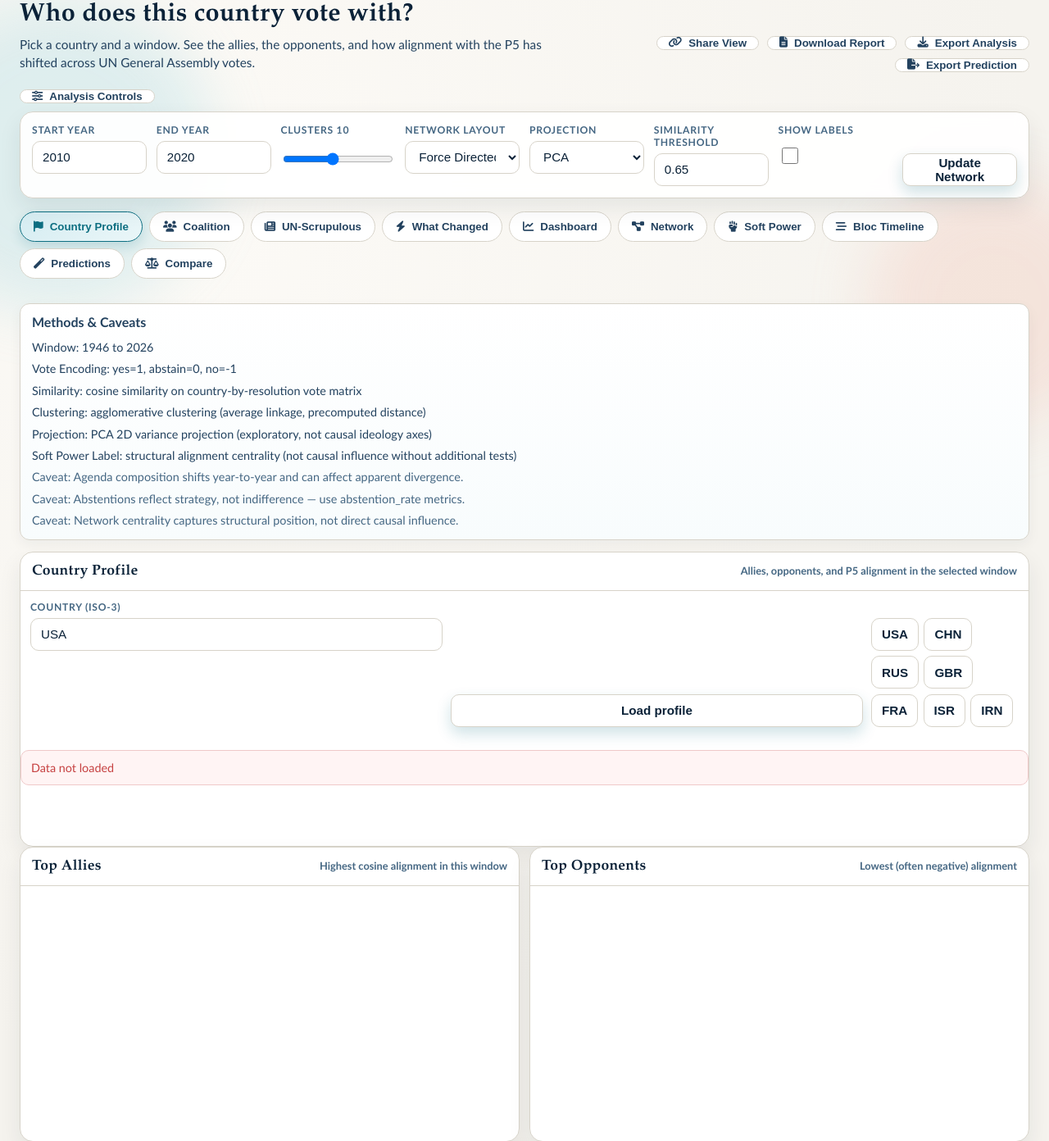
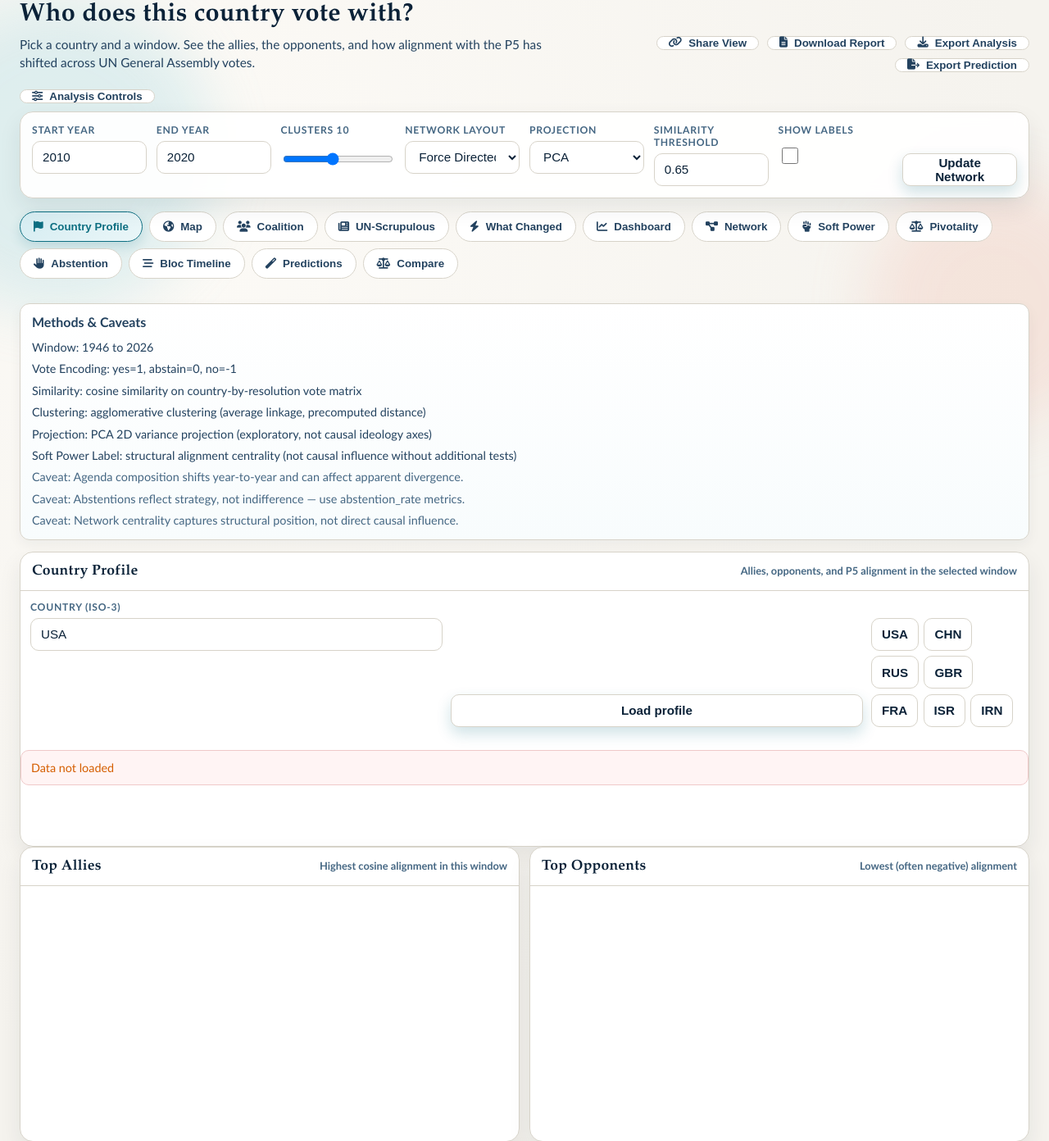
Before and after one commit to Caliban-17/UN-Voting-Records, a Flask app: page / in a window 1280 px wide. Shown: the part 61-1453 px from the top of the page at 82% size. Run offline with Flask 3, Linux system fonts and the light colour scheme; some libraries are stand-ins or nearby versions.

Commit message:
feat(ui): world alignment map, pivotality + abstention tabs, colorblind-safe palette
New 'Map' tab: a Plotly choropleth shading every country by cosine voting
alignment with a selected country over the year window (blue = aligned,
orange = opposed). Backed by a new /api/country/<code>/alignment-map endpoint
that reuses preprocess_for_similarity + calculate_similarity.

Surface two analyses that existed but were never shown in the UI:
- Pivotality tab  — swing votes on close resolutions (/api/analysis/pivotality)
- Abstention tab  — top abstainers + most-abstained topics (/api/analysis/abstention)

Colorblind-safe palette (Okabe-Ito): the green/red --ok/--bad CSS vars and the
newsletter _COLOR_UP/_COLOR_DOWN constants become blue (#0072b2) / vermillion
(#d55e00); same for the diverging map scale and the prediction Yes/No bars.
Centralized in CSS vars + a JS PALETTE const + SVG constants so web and email agree.

Also:
- CSP connect-src now allows cdn.plot.ly — Plotly fetches its world topojson at
  render time, so the choropleth basemap was blank without it.
- Honour prefers-reduced-motion (disable the decorative orb animation).

Tests: /api/country/<code>/alignment-map happy + unknown-country paths.

Co-Authored-By: Claude Opus 4.8 <noreply@anthropic.com>

```diff
--- a/app/middleware.py
+++ b/app/middleware.py
@@ -101,7 +101,9 @@ def register_middleware(app: Flask) -> None:
             "style-src 'self' 'unsafe-inline' https://cdnjs.cloudflare.com; "
             "font-src 'self' https://cdnjs.cloudflare.com data:; "
             "img-src 'self' data: blob:; "
-            "connect-src 'self'; "
+            # cdn.plot.ly: Plotly fetches world topojson at render time for the
+            # choropleth/geo charts; without this the map basemap is blank.
+            "connect-src 'self' https://cdn.plot.ly; "
             "object-src 'none'; "
             "base-uri 'self'; "
             "frame-ancestors 'none'"
--- a/app/routes/core.py
+++ b/app/routes/core.py
@@ -364,6 +364,52 @@ def country_profile(code: str):
         return make_error(str(exc), 400)
     except Exception as exc:
         return make_server_error("Country profile error", exc)
+
+
+@bp.route("/api/country/<code>/alignment-map", methods=["GET"])
+@cached_api
+def country_alignment_map(code: str):
+    """Alignment of every country with ``code`` over a window — the data behind
+    the world choropleth. ``alignment`` is the cosine similarity of the two
+    countries' vote vectors, in [-1 (opposed) .. +1 (aligned)].
+    """
+    if get_df() is None:
+        return make_error("Data not loaded", 500)
+    try:
+        country = normalize_country_code(code)
+        start_year, end_year = validate_year_range(request.args.to_dict())
+        vote_matrix, _, _ = preprocess_for_similarity(get_df(), start_year, end_year)
+        if vote_matrix is None or vote_matrix.empty:
+            return make_error("Not enough data in this window", 400)
+        sim = calculate_similarity(vote_matrix)
+        if sim is None or country not in sim.index:
+            return make_error(
+                f"No alignment data for {country} in {start_year}–{end_year}", 404
+            )
+        names = country_names()
+        row = sim.loc[country]
+        points = [
+            {"code": c, "name": names.get(c, c), "alignment": round(float(row[c]), 4)}
+            for c in sim.index
+            if c != country
+        ]
+        points.sort(key=lambda p: p["alignment"], reverse=True)
+        return jsonify({
+            "country": country,
+            "country_name": names.get(country, country),
+            "start_year": start_year,
+            "end_year": end_year,
+            "points": points,
+            "meta": get_method_metadata(
+                start_year,
+                end_year,
+                context={"analysis": "alignment_map", "country": country},
+            ),
+        })
+    except ValueError as exc:
+        return make_error(str(exc), 400)
+    except Exception as exc:
+        return make_server_error("Alignment map error", exc)
 
 
 @bp.route("/api/drift", methods=["GET"])
--- a/static/css/style.css
+++ b/static/css/style.css
@@ -9,11 +9,29 @@
   --paper-200: #ece8e0;
   --card: #ffffff;
   --line: #d7d3c9;
-  --ok: #2a9d57;
-  --warn: #d38b2a;
-  --bad: #c64141;
+  /* Colorblind-safe semantic colors (Okabe-Ito). Were green/red (#2a9d57 /
+     #c64141), the worst pairing for red-green deficiency (~8% of men). Blue vs
+     vermillion is distinguishable for all common types. One source of truth —
+     every drift card, tier, tally bar and bloc tile picks these up. */
+  --ok: #0072b2;   /* aligned / convergence / yes  (blue) */
+  --warn: #d38b2a; /* abstain / caution            (amber) */
+  --bad: #d55e00;  /* opposed / divergence / no    (vermillion) */
   --shadow: 0 12px 28px rgba(11, 34, 56, 0.08);
   --radius: 16px;
+}
+
+/* Respect users who ask for less motion: kill the decorative orb drift and any
+   transitions/animations. (The animated .bg-orb elements otherwise ignore it.) */
+@media (prefers-reduced-motion: reduce) {
+  *,
+  *::before,
+  *::after {
+    animation-duration: 0.001ms !important;
+    animation-iteration-count: 1 !important;
+    transition-duration: 0.001ms !important;
+    scroll-behavior: auto !important;
+  }
+  .bg-orb { animation: none !important; }
 }
 
 * {
--- a/static/js/app.js
+++ b/static/js/app.js
@@ -26,6 +26,22 @@ const state = {
   lastPrediction: null,
   lastTraining: null,
   methodsMeta: null,
+};
+
+// Colorblind-safe palette (Okabe-Ito), single source of truth for Plotly
+// traces. Matches the CSS --ok / --bad and the newsletter SVG colors. Blue vs
+// vermillion replaces the old green/red, which was unreadable for red-green
+// colour deficiency.
+const PALETTE = {
+  yes: "#0072b2", // aligned / convergence (blue)
+  no: "#d55e00", // opposed / divergence (vermillion)
+  abstain: "#999999", // grey
+  // Diverging scale for the alignment map: opposed (vermillion) → neutral → aligned (blue)
+  diverging: [
+    [0, "#d55e00"],
+    [0.5, "#f2f2f2"],
+    [1, "#0072b2"],
+  ],
 };
 
 let softPowerToken = 0;
@@ -1061,8 +1077,8 @@ async function predictVote() {
           type: "bar",
           marker: {
             color: labels.map((label) => {
-              if (label === "Yes") return "#2a9d57";
-              if (label === "No") return "#c64141";
+              if (label === "Yes") return PALETTE.yes;
+              if (label === "No") return PALETTE.no;
               return "#1f8ea5";
             }),
           },
@@ -2017,6 +2033,205 @@ async function runAnalysis() {
   }
 }
 
+// ── Alignment map · Pivotality · Abstention (new analytical views) ──────────
+
+async function loadAlignmentMap() {
+  const host = document.getElementById("alignmentMap");
+  if (!host) return;
+  const code = normalizeCodeInput(document.getElementById("mapCountry")?.value) || "USA";
+  setLoading(host, `Mapping voting alignment with ${code}…`);
+  try {
+    requirePlotly();
+    const params = new URLSearchParams({
+      start_year: String(state.startYear),
+      end_year: String(state.endYear),
+    });
+    const res = await axios.get(`/api/country/${code}/alignment-map?${params.toString()}`);
+    const points = res.data?.points || [];
+    if (!points.length) {
+      showErrorElement(host, "No alignment data for this country / window.");
+      return;
+    }
+    maybeUpdateMeta(res.data);
+    const trace = {
+      type: "choropleth",
+      locationmode: "ISO-3",
+      locations: points.map((p) => p.code),
+      z: points.map((p) => p.alignment),
+      text: points.map((p) => p.name),
+      zmin: -1,
+      zmax: 1,
+      zmid: 0,
+      colorscale: PALETTE.diverging,
+      colorbar: { title: "Alignment", tickformat: ".1f", thickness: 14 },
+      hovertemplate: "%{text}<br>alignment %{z:.2f}<extra></extra>",
+      marker: { line: { color: "#ffffff", width: 0.4 } },
+    };
+    clearNode(host);
+    Plotly.newPlot(
+      host,
+      [trace],
+      {
+        autosize: true,
+        title: {
+          text: `Voting alignment with ${res.data.country_name || code} · ${res.data.start_year}–${res.data.end_year}`,
+          font: { size: 15 },
+        },
+        geo: {
+          showframe: false,
+          showcoastlines: true,
+          coastlinecolor: "#cfd8df",
+          projection: { type: "natural earth" },
+          bgcolor: "rgba(0,0,0,0)",
+        },
+        margin: { l: 6, r: 6, t: 46, b: 6 },
+        paper_bgcolor: "rgba(0,0,0,0)",
+      },
+      { responsive: true, displayModeBar: false },
+    );
+  } catch (error) {
+    showErrorElement(host, getErrorMessage(error));
+  }
+}
+
+async function loadPivotality() {
+  const host = document.getElementById("pivotalityChart");
+  const summary = document.getElementById("pivotalitySummary");
+  if (!host) return;
+  setLoading(host, "Finding swing votes on the closest resolutions…");
+  if (summary) clearNode(summary);
+  try {
+    requirePlotly();
+    const res = await axios.post("/api/analysis/pivotality", {
+      start_year: state.startYear,
+      end_year: state.endYear,
+      // UNGA has very few sub-15% votes, so widen the "contested" band to
+      // surface real variation in who's decisive on the close ones.
+      margin_threshold: 0.25,
+    });
+    maybeUpdateMeta(res.data);
+    const scores = res.data?.pivotality_scores || {};
+    const rows = Object.entries(scores)
+      .map(([code, v]) => ({ code, value: toFiniteNumber(v.pivotality_index ?? v.swing_votes, 0) }))
+      .sort((a, b) => b.value - a.value)
+      .slice(0, 20)
+      .reverse();
+    if (summary) {
+      summary.textContent =
+        `${res.data.contested_count} tightly contested resolutions out of ` +
+        `${res.data.total_resolutions} in ${state.startYear}–${state.endYear}. ` +
+        `Bars show how often each country landed on the winning side of a close vote.`;
+    }
+    if (!rows.length) {
+      showErrorElement(host, "No contested resolutions in this window.");
+      return;
+    }
+    clearNode(host);
+    Plotly.newPlot(
+      host,
+      [
+        {
+          type: "bar",
+          orientation: "h",
+          x: rows.map((r) => r.value),
+          y: rows.map((r) => r.code),
+          marker: { color: PALETTE.yes },
+          hovertemplate: "%{y}: %{x} swing votes<extra></extra>",
+        },
+      ],
+      {
+        autosize: true,
+        xaxis: { title: "Swing votes on close resolutions" },
+        yaxis: { automargin: true },
+        margin: { l: 70, r: 20, t: 16, b: 42 },
+      },
+      { responsive: true, displayModeBar: false },
+    );
+  } catch (error) {
+    showErrorElement(host, getErrorMessage(error));
+  }
+}
+
+async function loadAbstention() {
+  const countriesHost = document.getElementById("abstentionCountries");
+  const topicsHost = document.getElementById("abstentionTopics");
+  if (!countriesHost) return;
+  setLoading(countriesHost, "Measuring fence-sitting…");
+  if (topicsHost) clearNode(topicsHost);
+  try {
+    requirePlotly();
+    const res = await axios.post("/api/analysis/abstention", {
+      start_year: state.startYear,
+      end_year: state.endYear,
+    });
+    maybeUpdateMeta(res.data);
+
+    const rates = res.data?.global_rates || {};
+    const countryRows = Object.entries(rates)
+      .map(([code, v]) => ({ code, rate: toFiniteNumber(v.abstention_rate, 0) }))
+      .sort((a, b) => b.rate - a.rate)
+      .slice(0, 20)
+      .reverse();
+    clearNode(countriesHost);
+    if (countryRows.length) {
+      Plotly.newPlot(
+        countriesHost,
+        [
+          {
+            type: "bar",
+            orientation: "h",
+            x: countryRows.map((r) => r.rate * 100),
+            y: countryRows.map((r) => r.code),
+            marker: { color: PALETTE.abstain },
+            hovertemplate: "%{y}: %{x:.0f}% abstained<extra></extra>",
+          },
+        ],
+        {
+          autosize: true,
+          xaxis: { title: "Abstention rate (%)" },
+          yaxis: { automargin: true },
+          margin: { l: 70, r: 20, t: 16, b: 42 },
+        },
+        { responsive: true, displayModeBar: false },
+      );
+    } else {
+      showErrorElement(countriesHost, "No abstention data in this window.");
+    }
+
+    const topics = res.data?.top_strategic_topics || {};
+    const topicRows = Object.entries(topics)
+      .map(([topic, v]) => ({ topic, rate: toFiniteNumber(v.abstention_rate, 0) }))
+      .sort((a, b) => b.rate - a.rate)
+      .slice(0, 12)
+      .reverse();
+    if (topicsHost && topicRows.length) {
+      clearNode(topicsHost);
+      Plotly.newPlot(
+        topicsHost,
+        [
+          {
+            type: "bar",
+            orientation: "h",
+            x: topicRows.map((r) => r.rate * 100),
+            y: topicRows.map((r) => (r.topic.length > 34 ? r.topic.slice(0, 33) + "…" : r.topic)),
+            marker: { color: "#d38b2a" },
+            hovertemplate: "%{y}: %{x:.0f}% abstained<extra></extra>",
+          },
+        ],
+        {
+          autosize: true,
+          xaxis: { title: "Abstention rate (%)" },
+          yaxis: { automargin: true },
+          margin: { l: 170, r: 20, t: 16, b: 42 },
+        },
+        { responsive: true, displayModeBar: false },
+      );
+    }
+  } catch (error) {
+    showErrorElement(countriesHost, getErrorMessage(error));
+  }
+}
+
 function activateTab(tabId, options = {}) {
   const skipLoad = Boolean(options.skipLoad);
   const tabs = Array.from(document.querySelectorAll(".tab-link"));
@@ -2059,6 +2274,15 @@ function activateTab(tabId, options = {}) {
   }
   if (!skipLoad && tabId === "bloc") {
     loadBlocTimeline();
+  }
+  if (!skipLoad && tabId === "map") {
+    loadAlignmentMap();
+  }
+  if (!skipLoad && tabId === "pivotality") {
+    loadPivotality();
+  }
+  if (!skipLoad && tabId === "abstention") {
+    loadAbstention();
   }
 }
 
@@ -2349,6 +2573,20 @@ function setupEventListeners() {
   }
 }
 
+function setupMapControls() {
+  const btn = document.getElementById("mapLoadBtn");
+  if (btn) btn.addEventListener("click", loadAlignmentMap);
+  const input = document.getElementById("mapCountry");
+  if (input) {
+    input.addEventListener("keydown", (event) => {
+      if (event.key === "Enter") {
+        event.preventDefault();
+        loadAlignmentMap();
+      }
+    });
+  }
+}
+
 document.addEventListener("DOMContentLoaded", async () => {
   try {
     requireLibraries();
@@ -2370,6 +2608,7 @@ document.addEventListener("DOMContentLoaded", async () => {
 
     setupEventListeners();
     setupProfileControls();
+    setupMapControls();
     setupDriftControls();
     setupCoalitionControls();
     setupNewsletterControls();
--- a/templates/index.html
+++ b/templates/index.html
@@ -119,6 +119,18 @@
       </button>
       <button
         class="tab-link"
+        data-tab="map"
+        role="tab"
+        id="mapTab"
+        aria-controls="map"
+        aria-selected="false"
+        tabindex="-1"
+      >
+        <i class="fas fa-earth-americas"></i>
+        Map
+      </button>
+      <button
+        class="tab-link"
         data-tab="coalition"
         role="tab"
         id="coalitionTab"
@@ -188,6 +200,30 @@
       >
         <i class="fas fa-fist-raised"></i>
         Soft Power
+      </button>
+      <button
+        class="tab-link"
+        data-tab="pivotality"
+        role="tab"
+        id="pivotalityTab"
+        aria-controls="pivotality"
+        aria-selected="false"
+        tabindex="-1"
+      >
+        <i class="fas fa-scale-balanced"></i>
+        Pivotality
+      </button>
+      <button
+        class="tab-link"
+        data-tab="abstention"
+        role="tab"
+        id="abstentionTab"
+        aria-controls="abstention"
+        aria-selected="false"
+        tabindex="-1"
+      >
+        <i class="fas fa-hand"></i>
+        Abstention
       </button>
       <button
         class="tab-link"
@@ -314,6 +350,26 @@
             <span class="viz-note">Resolutions where they voted opposite</span>
           </header>
           <div id="profileSplits" class="viz-body"></div>
+        </article>
+      </section>
+
+      <section id="map" class="tab-pane" role="tabpanel" aria-labelledby="mapTab" hidden>
+        <article class="viz-card viz-span-full">
+          <header class="viz-header">
+            <h3>Alignment Map</h3>
+            <span class="viz-note">Every country shaded by how often it votes with the selected one, over the global year window. Blue = aligned, orange = opposed.</span>
+          </header>
+          <div class="compare-controls">
+            <div class="control-item">
+              <label for="mapCountry">Country (ISO-3)</label>
+              <input type="text" id="mapCountry" maxlength="3" pattern="[A-Za-z]{3}" placeholder="USA" value="USA" />
+            </div>
+            <div class="control-item control-action">
+              <label>&nbsp;</label>
+              <button id="mapLoadBtn" class="btn btn-primary">Render map</button>
+            </div>
+          </div>
+          <div id="alignmentMap" class="plot-host network-host"></div>
         </article>
       </section>
 
@@ -541,6 +597,42 @@
         </div>
       </section>
 
+      <section id="pivotality" class="tab-pane" role="tabpanel" aria-labelledby="pivotalityTab" hidden>
+        <article class="viz-card">
+          <header class="viz-header">
+            <h3>Pivotality — Swing Votes on Close Resolutions</h3>
+            <span class="viz-note">Which countries most often land on the winning side of tightly contested votes. Uses the global year window.</span>
+          </header>
+          <div id="pivotalitySummary" class="text-muted"></div>
+        </article>
+        <article class="viz-card viz-span-full">
+          <header class="viz-header">
+            <h3>Most pivotal countries</h3>
+            <span class="viz-note">More swing votes = more often decisive on a knife-edge resolution</span>
+          </header>
+          <div id="pivotalityChart" class="plot-host tall"></div>
+        </article>
+      </section>
+
+      <section id="abstention" class="tab-pane" role="tabpanel" aria-labelledby="abstentionTab" hidden>
+        <div class="viz-grid">
+          <article class="viz-card">
+            <header class="viz-header">
+              <h3>Top Abstainers</h3>
+              <span class="viz-note">Countries that sit on the fence most, over the window</span>
+            </header>
+            <div id="abstentionCountries" class="plot-host tall"></div>
+          </article>
+          <article class="viz-card">
+            <header class="viz-header">
+              <h3>Most-abstained Topics</h3>
+              <span class="viz-note">Where abstention is used as a strategic signal</span>
+            </header>
+            <div id="abstentionTopics" class="plot-host tall"></div>
+          </article>
+        </div>
+      </section>
+
       <section id="bloc" class="tab-pane" role="tabpanel" aria-labelledby="blocTab" hidden>
         <article class="viz-card">
           <header class="viz-header">
```
Also changed, not shown: src/newsletter_chart.py (+7 -5 lines), tests/test_web_app.py (+26 -0 lines).
